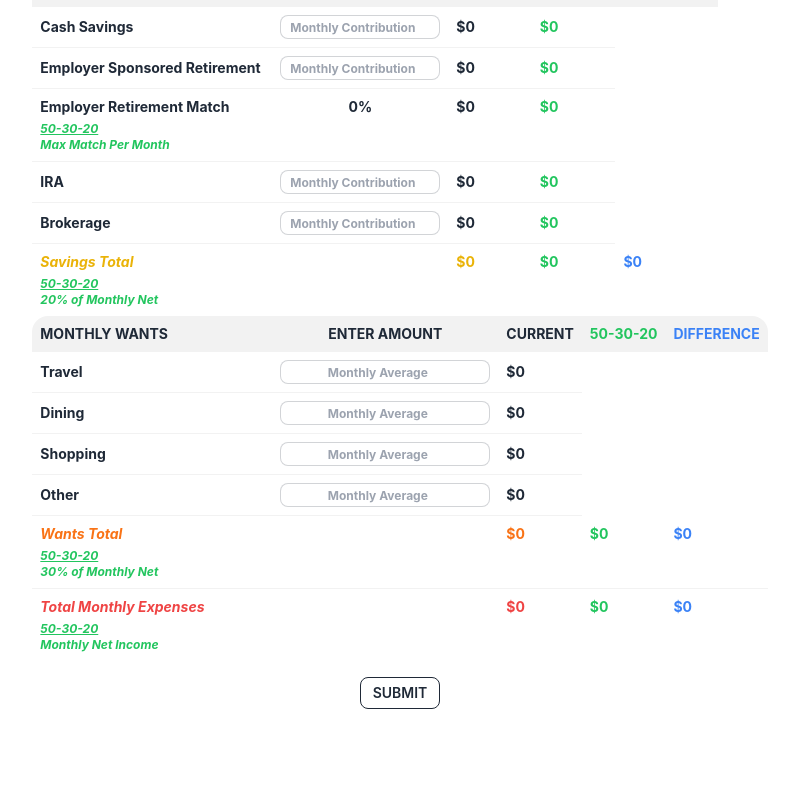
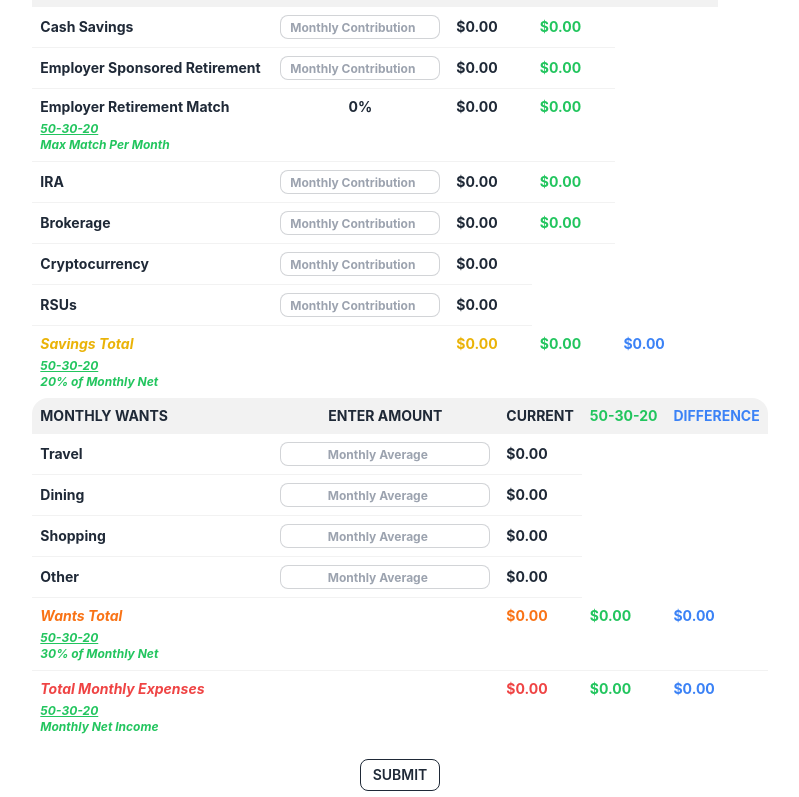
Before and after one commit to jcseeley/Money-Manager, a React (Create React App) app: page / in a window 1280 px wide. Shown: the part 2000-2797 px from the top of the page, without its empty margins (240-1039 px from the left). Before the commit the page ends 2725 px from the top, so only its background shows below. Built offline with nearby package versions, Linux system fonts and the light colour scheme.

Commit message:
fix: add crypto and RSUs to monthly savings and deduct from bucket amount

```diff
--- a/src/components/NetWorthDash.js
+++ b/src/components/NetWorthDash.js
@@ -84,8 +84,8 @@ const NetWorthDash = () => {
   const [idealIraMonthly, setIdealIraMonthly] = useState(0);
   const [brokerageMonthly, setBrokerageMonthly] = useState(0);
   const [idealBrokerageMonthly, setIdealBrokerageMonthly] = useState(0);
-  // const [crytpoSavings, setCryptoSavings] = useState(0);
-  // const [rsuSavings, setRsuSavings] = useState(0);
+  const [crytpoSavings, setCryptoSavings] = useState(0);
+  const [rsuSavings, setRsuSavings] = useState(0);
   const [totalSavingsMonthly, setTotalSavingsMonthly] = useState(0);
   const [idealSavingsMonthly, setIdealSavingsMonthly] = useState(0);
   const [investDif, setInvestDif] = useState(0);
@@ -101,6 +101,7 @@ const NetWorthDash = () => {
   const [totalMonthlyExpenses, setTotalMonthlyExpenses] = useState(0);
   const [netMonthlyIncome, setNetMonthlyIncome] = useState(0);
 
+  // FORM HANDLER FUNCTION
   const handleFormSubmission = (event) => {
     event.preventDefault();
     // PRELIMINARY INPUTS
@@ -138,15 +139,17 @@ const NetWorthDash = () => {
     const retirementMonthlyInput = parse(event.target.retirementMonthly.value) || 0;
     const iraMonthlyInput = parse(event.target.iraMonthly.value) || 0;
     const brokerageMonthlyInput = parse(event.target.brokerageMonthly.value) || 0;
+    const cryptoSavingsInput = parse(event.target.cryptoMonthly.value) || 0;
+    const rsuSavingsInput = parse(event.target.rsuMonthly.value) || 0;
     const travelInput = parse(event.target.travelMonthly.value) || 0;
     const diningInput = parse(event.target.diningMonthly.value) || 0;
     const shoppingInput = parse(event.target.shoppingMonthly.value) || 0;
     const otherInput = parse(event.target.otherMonthly.value) || 0;
 
-    return getValues(emergencyMonthsInput, employerPlanInput, employerMatchInput, maxOrMatchInput, ageInput, checkingInput, savingsInput, realEstateInput, cryptoAssetInput, retirementInput, iraInput, publicInput, privateInput, rsuAssetInput, carAssetInput, creditDebtInput, studentDebtInput, carLoanInput, mortgageInput, stateInput, annualIncomeInput, housingInput, healthcareInput, foodInput, studentPaymentInput, carPaymentInput, cashMonthlyInput, retirementMonthlyInput, iraMonthlyInput, brokerageMonthlyInput, travelInput, diningInput, shoppingInput, otherInput);
+    return getValues(emergencyMonthsInput, employerPlanInput, employerMatchInput, maxOrMatchInput, ageInput, checkingInput, savingsInput, realEstateInput, cryptoAssetInput, retirementInput, iraInput, publicInput, privateInput, rsuAssetInput, carAssetInput, creditDebtInput, studentDebtInput, carLoanInput, mortgageInput, stateInput, annualIncomeInput, housingInput, healthcareInput, foodInput, studentPaymentInput, carPaymentInput, cashMonthlyInput, retirementMonthlyInput, iraMonthlyInput, brokerageMonthlyInput, cryptoSavingsInput, rsuSavingsInput, travelInput, diningInput, shoppingInput, otherInput);
   }
 
-  const getValues = (emergencyMonthsInput, employerPlanInput, employerMatchInput, maxOrMatchInput, ageInput, checkingInput, savingsInput, realEstateInput, cryptoAssetInput, retirementInput, iraInput, publicInput, privateInput, rsuAssetInput, carAssetInput, creditDebtInput, studentDebtInput, carLoanInput, mortgageInput, stateInput, annualIncomeInput, housingInput, healthcareInput, foodInput, studentPaymentInput, carPaymentInput, cashMonthlyInput, retirementMonthlyInput, iraMonthlyInput, brokerageMonthlyInput, travelInput, diningInput, shoppingInput, otherInput) => {
+  const getValues = (emergencyMonthsInput, employerPlanInput, employerMatchInput, maxOrMatchInput, ageInput, checkingInput, savingsInput, realEstateInput, cryptoAssetInput, retirementInput, iraInput, publicInput, privateInput, rsuAssetInput, carAssetInput, creditDebtInput, studentDebtInput, carLoanInput, mortgageInput, stateInput, annualIncomeInput, housingInput, healthcareInput, foodInput, studentPaymentInput, carPaymentInput, cashMonthlyInput, retirementMonthlyInput, iraMonthlyInput, brokerageMonthlyInput, cryptoSavingsInput, rsuSavingsInput, travelInput, diningInput, shoppingInput, otherInput) => {
     // NET WORTH CALCULATIONS
     const totalLiabilitiesVal = getLiabilityTotal(creditDebtInput, studentDebtInput, carLoanInput, mortgageInput);
     const totalAssetVal = getAssetTotal(checkingInput, savingsInput, realEstateInput, cryptoAssetInput, retirementInput, iraInput, publicInput, privateInput, rsuAssetInput, carAssetInput);
@@ -159,7 +162,7 @@ const NetWorthDash = () => {
     const monthlyPostTaxVal = getMonthlyIncome(annualPostTaxVal);
     // MONTHLY CALCULATIONS
     const monthlyNecessaryVal = getNecessaryMonthlyTotal(housingInput, healthcareInput, foodInput, studentPaymentInput, carPaymentInput);
-    const totalSavingsVal = getMonthlySavingsTotal(cashMonthlyInput, retirementMonthlyInput, iraMonthlyInput, brokerageMonthlyInput);
+    const totalSavingsVal = getMonthlySavingsTotal(cashMonthlyInput, retirementMonthlyInput, iraMonthlyInput, brokerageMonthlyInput, cryptoSavingsInput, rsuSavingsInput);
     const monthlyExtraVal = getExtraMonthlyTotal(travelInput, shoppingInput, diningInput, otherInput);
     const totalMonthlyVal = getCombinedMonthlyTotal(monthlyNecessaryVal, totalSavingsVal, monthlyExtraVal);
     const monthlyEmergency = (monthlyNecessaryVal + monthlyExtraVal);
@@ -175,11 +178,11 @@ const NetWorthDash = () => {
     const idealSaveVal = getInvestValue(monthlyPostTaxVal);
     const idealWantsVal = getWantsValue(monthlyPostTaxVal);
     const housingDifVal = getDifference(housingInput, idealHousingVal);
-    const needsDifVal = getDifference(monthlyNecessaryVal, idealNeedsVal)
+    const needsDifVal = getDifference(monthlyNecessaryVal, idealNeedsVal);
     const investDifVal = getDifference(totalSavingsVal, idealSaveVal);
     const wantsDifVal = getDifference(monthlyExtraVal, idealWantsVal);
     // SAVINGS CALCULATIONS
-    const savingsArr = getSavingsContributions(ageInput, checkingInput, idealCheckingVal, savingsInput, idealSavingsVal, monthlyPostTaxVal, monthlyNecessaryVal, idealSaveVal, employerPlanInput);
+    const savingsArr = getSavingsContributions(ageInput, checkingInput, idealCheckingVal, savingsInput, idealSavingsVal, monthlyPostTaxVal, monthlyNecessaryVal, idealSaveVal - (cryptoSavingsInput + rsuSavingsInput), employerPlanInput);
     const idealCashVal = savingsArr[0];
     const idealRetirementVal = savingsArr[1];
     const idealIraVal = savingsArr[2];
@@ -187,10 +190,10 @@ const NetWorthDash = () => {
     const employerMatchVal = getEmployerMatch(monthlyPostTaxVal, retirementMonthlyInput, employerMatchInput);
     const employerMatchMax = getMaxEmployerMatch(monthlyPostTaxVal, employerMatchInput);
 
-    return setValues(emergencyMonthsInput, employerPlanInput, employerMatchInput, maxOrMatchInput, ageInput, checkingInput, savingsInput, realEstateInput, cryptoAssetInput, retirementInput, iraInput, publicInput, privateInput, rsuAssetInput, carAssetInput, creditDebtInput, studentDebtInput, carLoanInput, mortgageInput, totalLiabilitiesVal, totalAssetVal, netWorthVal, stateInput, annualIncomeInput, annualPostTaxVal, monthlyIncomeVal, monthlyPostTaxVal, housingInput, healthcareInput, foodInput, studentPaymentInput, carPaymentInput, monthlyNecessaryVal, cashMonthlyInput, retirementMonthlyInput, iraMonthlyInput, brokerageMonthlyInput, totalSavingsVal, travelInput, diningInput, shoppingInput, otherInput, monthlyExtraVal, totalMonthlyVal, monthlyNetVal, idealCheckingVal, checkingDifVal, idealSavingsVal, savingsDifVal, rsuIdealVal, idealHousingVal, idealNeedsVal, idealSaveVal, idealWantsVal, housingDifVal, idealCashVal, idealRetirementVal, idealIraVal, idealBrokerageVal, employerMatchVal, employerMatchMax, needsDifVal, investDifVal, wantsDifVal);
+    return setValues(emergencyMonthsInput, employerPlanInput, employerMatchInput, maxOrMatchInput, ageInput, checkingInput, savingsInput, realEstateInput, cryptoAssetInput, retirementInput, iraInput, publicInput, privateInput, rsuAssetInput, carAssetInput, creditDebtInput, studentDebtInput, carLoanInput, mortgageInput, totalLiabilitiesVal, totalAssetVal, netWorthVal, stateInput, annualIncomeInput, annualPostTaxVal, monthlyIncomeVal, monthlyPostTaxVal, housingInput, healthcareInput, foodInput, studentPaymentInput, carPaymentInput, monthlyNecessaryVal, cashMonthlyInput, retirementMonthlyInput, iraMonthlyInput, brokerageMonthlyInput, cryptoSavingsInput, rsuSavingsInput, totalSavingsVal, travelInput, diningInput, shoppingInput, otherInput, monthlyExtraVal, totalMonthlyVal, monthlyNetVal, idealCheckingVal, checkingDifVal, idealSavingsVal, savingsDifVal, rsuIdealVal, idealHousingVal, idealNeedsVal, idealSaveVal, idealWantsVal, housingDifVal, idealCashVal, idealRetirementVal, idealIraVal, idealBrokerageVal, employerMatchVal, employerMatchMax, needsDifVal, investDifVal, wantsDifVal);
   }
 
-  const setValues = (emergencyMonthsInput, employerPlanInput, employerMatchInput, maxOrMatchInput, ageInput, checkingInput, savingsInput, realEstateInput, cryptoAssetInput, retirementInput, iraInput, publicInput, privateInput, rsuAssetInput, carAssetInput, creditDebtInput, studentDebtInput, carLoanInput, mortgageInput,  totalLiabilitiesVal, totalAssetVal, netWorthVal, stateInput, annualIncomeInput, annualPostTaxVal, monthlyIncomeVal, monthlyPostTaxVal, housingInput, healthcareInput, foodInput, studentPaymentInput, carPaymentInput, monthlyNecessaryVal, cashMonthlyInput, retirementMonthlyInput, iraMonthlyInput, brokerageMonthlyInput, totalSavingsVal, travelInput, diningInput, shoppingInput, otherInput, monthlyExtraVal, totalMonthlyVal, monthlyNetVal, idealCheckingVal, checkingDifVal, idealSavingsVal, savingsDifVal, rsuIdealVal, idealHousingVal, idealNeedsVal, idealSaveVal, idealWantsVal, housingDifVal, idealCashVal, idealRetirementVal, idealIraVal, idealBrokerageVal, employerMatchVal, employerMatchMax, needsDifVal, investDifVal, wantsDifVal) => {
+  const setValues = (emergencyMonthsInput, employerPlanInput, employerMatchInput, maxOrMatchInput, ageInput, checkingInput, savingsInput, realEstateInput, cryptoAssetInput, retirementInput, iraInput, publicInput, privateInput, rsuAssetInput, carAssetInput, creditDebtInput, studentDebtInput, carLoanInput, mortgageInput,  totalLiabilitiesVal, totalAssetVal, netWorthVal, stateInput, annualIncomeInput, annualPostTaxVal, monthlyIncomeVal, monthlyPostTaxVal, housingInput, healthcareInput, foodInput, studentPaymentInput, carPaymentInput, monthlyNecessaryVal, cashMonthlyInput, retirementMonthlyInput, iraMonthlyInput, brokerageMonthlyInput, cryptoSavingsInput, rsuSavingsInput, totalSavingsVal, travelInput, diningInput, shoppingInput, otherInput, monthlyExtraVal, totalMonthlyVal, monthlyNetVal, idealCheckingVal, checkingDifVal, idealSavingsVal, savingsDifVal, rsuIdealVal, idealHousingVal, idealNeedsVal, idealSaveVal, idealWantsVal, housingDifVal, idealCashVal, idealRetirementVal, idealIraVal, idealBrokerageVal, employerMatchVal, employerMatchMax, needsDifVal, investDifVal, wantsDifVal) => {
     // SET QUESTION VALUES
     setEmergencyMonths(emergencyMonthsInput);
     setEmployerRetirement(employerPlanInput);
@@ -234,6 +237,8 @@ const NetWorthDash = () => {
     setRetirementMonthly(retirementMonthlyInput);
     setIraMonthly(iraMonthlyInput);
     setBrokerageMonthly(brokerageMonthlyInput);
+    setCryptoSavings(cryptoSavingsInput);
+    setRsuSavings(rsuSavingsInput);
     setTotalSavingsMonthly(totalSavingsVal);
     setTravel(travelInput);
     setDining(diningInput);
@@ -852,6 +857,32 @@ const NetWorthDash = () => {
                 <td>{formatDollars(brokerageMonthly)}</td>
                 <td className="text-green-500 font-bold">{formatDollars(idealBrokerageMonthly)}</td>
               </tr>
+              {/* MONTHLY CRYPTO INPUT */}
+              <tr className="hover">
+                <td className="w-fit">Cryptocurrency</td>
+                <td>
+                  <input className="w-40 input input-bordered input-xs text-center"
+                    type='number'
+                    step='.01'
+                    min='0'
+                    name='cryptoMonthly'
+                    placeholder='Monthly Contribution' />
+                </td>
+                <td>{formatDollars(crytpoSavings)}</td>
+              </tr>
+              {/* MONTHLY RSU INPUT */}
+              <tr className="hover">
+                <td className="w-fit">RSUs</td>
+                <td>
+                  <input className="w-40 input input-bordered input-xs text-center"
+                    type='number'
+                    step='.01'
+                    min='0'
+                    name='rsuMonthly'
+                    placeholder='Monthly Contribution' />
+                </td>
+                <td>{formatDollars(rsuSavings)}</td>
+              </tr>
               {/* MONTHLY SAVINGS TOTAL */}
               <tr className="hover">
                 <td className="font-bold italic text-yellow-500">
--- a/src/functions/NetWorthCalculators.js
+++ b/src/functions/NetWorthCalculators.js
@@ -7,10 +7,10 @@ export const parse = (number) => {
 
 export const formatDollars = (money) => {
   if (money >= 0) {
-    const positiveFormat = "$" + (money).toLocaleString("en-US");
+    const positiveFormat = "$" + (money.toFixed(2)).toLocaleString("en-US");
     return positiveFormat;
   } else {
-    const negativeFormat = "-$" + (Math.abs(money)).toLocaleString("en-US");
+    const negativeFormat = "-$" + (Math.abs(money).toFixed(2)).toLocaleString("en-US");
     return negativeFormat;
   }
 }
@@ -30,6 +30,16 @@ export const getNetWorth = (totalAssets, totalLiabilities) => {
   return netWorth;
 }
 
+// export const getPreTaxRetirement = (income, employerPlan, employerMatch, maxOrMatch, age) => {
+//   const retirementMaxPerMonth = 1708.33;
+//   const fiftyMaxPerMonth = 2250;
+//   const maxPerMonth = age >= 50 ? fiftyMaxPerMonth : retirementMaxPerMonth;
+
+//   if (employerPlan !== 'Roth' && employerPlan !== 'No' && maxOrMatch !== 'No') {
+
+//   }
+// }
+
 export const getMonthlyIncome = (income) => {
   const monthlyIncome = parse(income / 12);
   return monthlyIncome;
@@ -45,8 +55,8 @@ export const getExtraMonthlyTotal = (travel, shopping, dining, other) => {
   return totalAdditional;
 }
 
-export const getMonthlySavingsTotal = (cash, retirement, ira, brokerage) => {
-  const totalSavings = parse(cash + retirement + ira + brokerage);
+export const getMonthlySavingsTotal = (cash, retirement, ira, brokerage, crypto, rsu) => {
+  const totalSavings = parse(cash + retirement + ira + brokerage + crypto + rsu);
   return totalSavings;
 }
 
@@ -118,6 +128,8 @@ export const getSavingsContributions = (age, checking, idealChecking, savings, e
 
   if (monthlyNet > needsTotal) {
     const planBool = employerPlan !== 'No';
+    // const preTaxBool = planBool && employerPlan !== 'Roth';
+    // const grossOrNet = preTaxBool ? monthlyGross : monthlyNet;
     const availableFunds = monthlyNet - needsTotal;
     const checkAccountDif = (checking + savings) - (idealChecking + emergencySavings);
     const accountDif = checkAccountDif >= 0 ? 0 : Math.abs(checkAccountDif);
```
